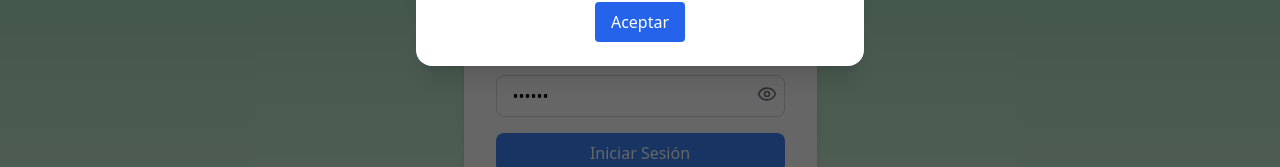
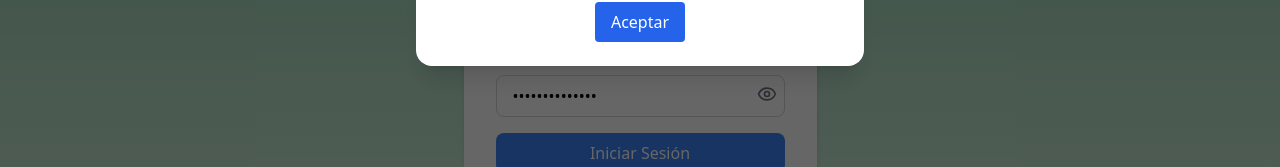
Before and after one commit to mak2220/final_gym_app, a Next.js app in the folder final_gym_app/: page /login in a window 1280 px wide. Shown: the part 462-629 px from the top of the page. Built offline with nearby package versions, Linux system fonts and the light colour scheme; a web font is replaced by a local one.

Commit message:
cambio de usuario y contraseña

```diff
--- a/final_gym_app/components/LoginForm.tsx
+++ b/final_gym_app/components/LoginForm.tsx
@@ -8,9 +8,9 @@ import PasswordInput from "@/components/PasswordInput";
 
 export default function LoginForm() {
   const { login } = useAuth();
-  const [email, setEmail] = useState("cliente@demo.com");
-  const [password, setPassword] = useState("123456");
-  const [nombre, setNombre] = useState("DemoCliente");
+  const [email, setEmail] = useState("demo@cliente.com");
+  const [password, setPassword] = useState("pruebaCliente2");
+  const [nombre, setNombre] = useState("Cliente Demo");
   const [error, setError] = useState("");
   const [passwordError, setPasswordError] = useState("");
 
```
